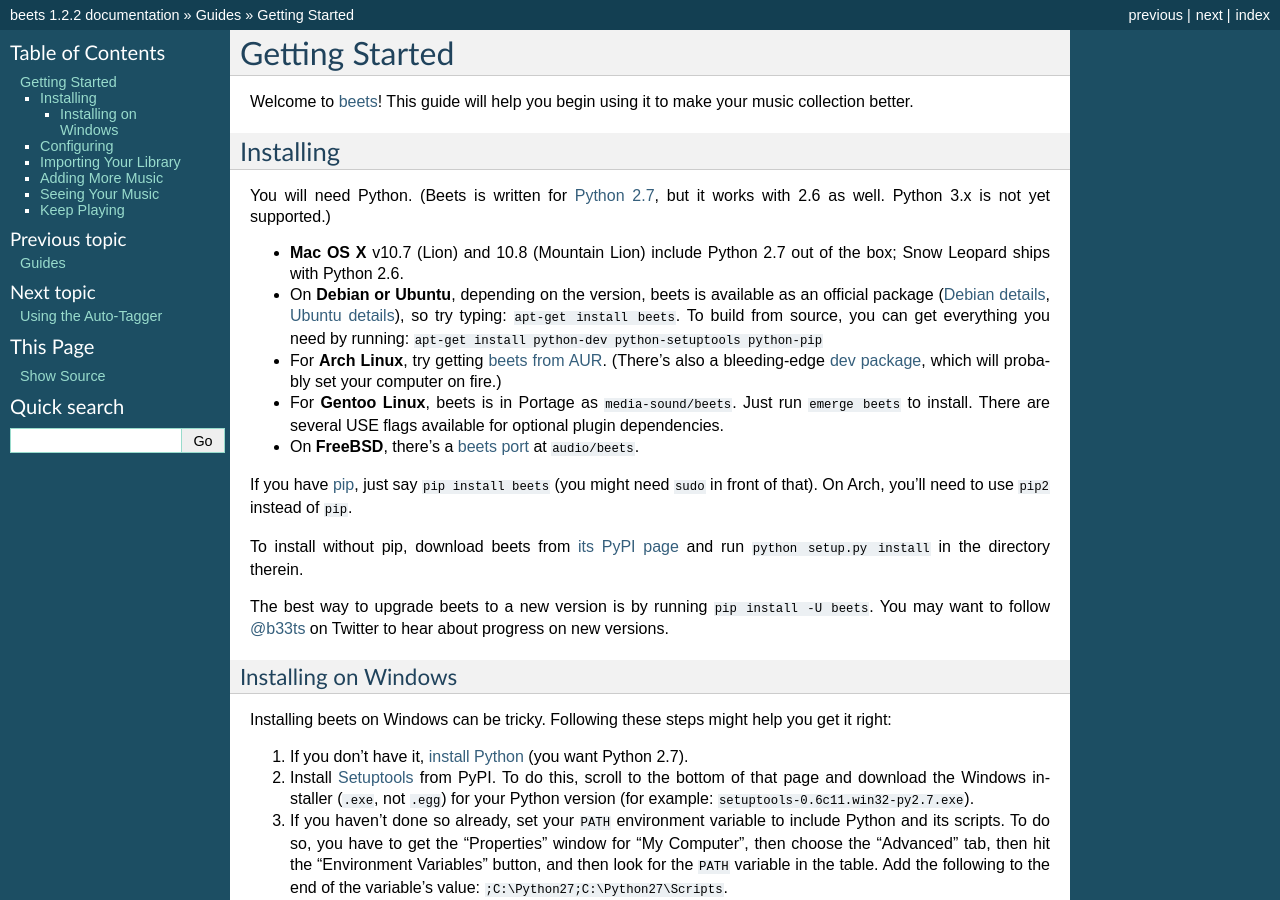
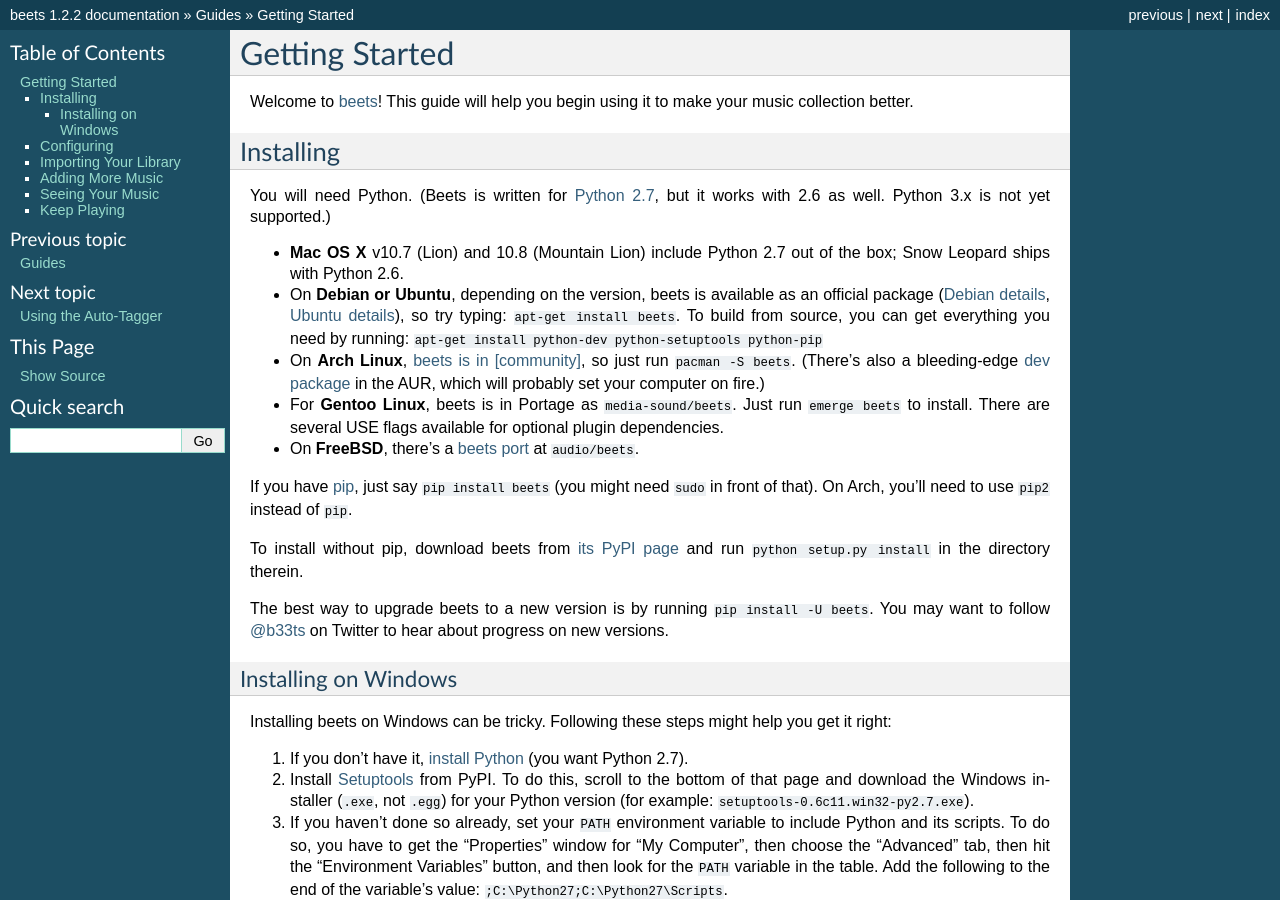
Before and after one commit to google-code-export/beets, a Sphinx documentation site: the page built from docs/guides/main.rst, in a window 1280 px wide and 900 px high. Built offline with Sphinx 7.4.7, drawn with Linux system fonts in a browser that asks for light colours.

Commit message:
beets is now in the official Arch package repo

```diff
--- a/docs/guides/main.rst
+++ b/docs/guides/main.rst
@@ -22,8 +22,9 @@
   ``apt-get install beets``. To build from source, you can get everything you
   need by running: ``apt-get install python-dev python-setuptools python-pip``
 
-* For **Arch Linux**, try getting `beets from AUR`_. (There's also a
-  bleeding-edge `dev package`_, which will probably set your computer on fire.)
+* On **Arch Linux**, `beets is in [community]`_, so just run ``pacman -S
+  beets``. (There's also a bleeding-edge `dev package`_ in the AUR, which will
+  probably set your computer on fire.)
 
 * For **Gentoo Linux**, beets is in Portage as ``media-sound/beets``. Just run
   ``emerge beets`` to install. There are several USE flags available for
@@ -36,6 +37,7 @@
 .. _dev package: http://aur.archlinux.org/packages.php?ID=48617
 .. _Debian details: http://packages.qa.debian.org/b/beets.html
 .. _Ubuntu details: https://launchpad.net/ubuntu/+source/beets
+.. _beets is in [community]: https://www.archlinux.org/packages/community/any/beets/
 
 If you have `pip`_, just say ``pip install beets`` (you might need ``sudo`` in
 front of that). On Arch, you'll need to use ``pip2`` instead of ``pip``.
```
